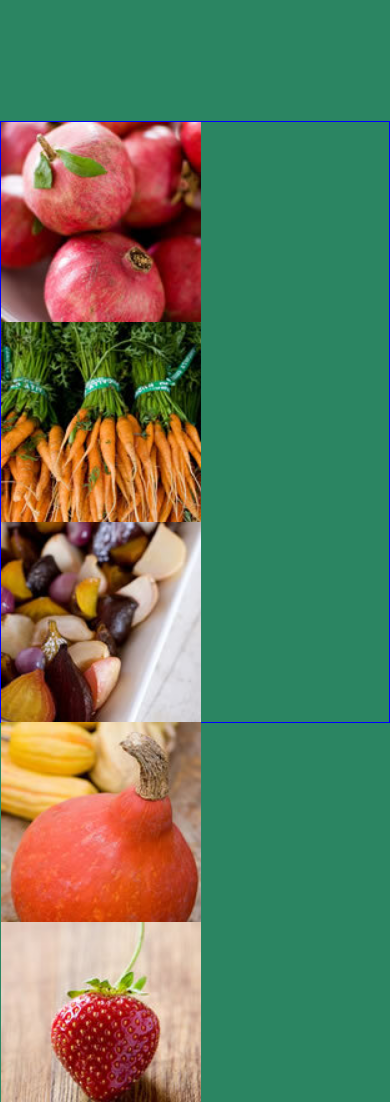
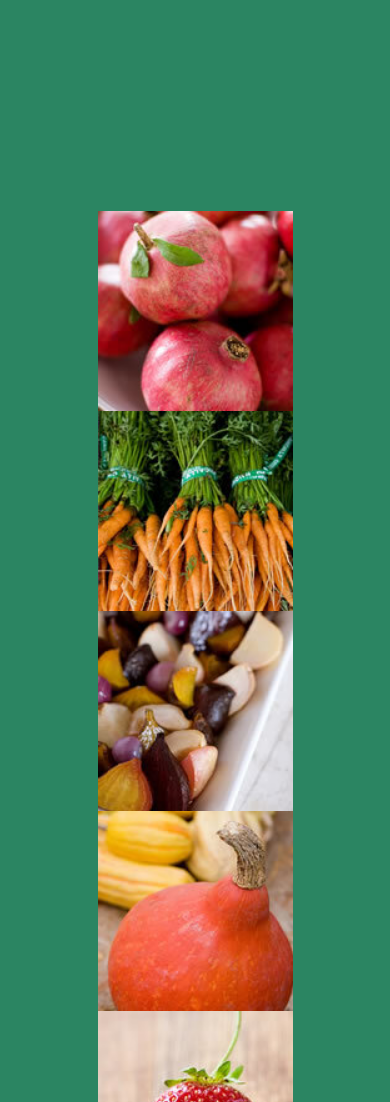
Before and after one commit to ALouKatraz/Positions, a plain HTML site: page index.html in a window 390 px wide. Shown: the top 1102 px of the page. Drawn offline with Linux system fonts and the light colour scheme.

Commit message:
Modification -> responsive

```diff
--- a/CSS/style.css
+++ b/CSS/style.css
@@ -17,9 +17,8 @@ body{
     background: rgb(43, 133, 98);
 }
 section{
-    border: blue 1px solid;
-    width: 600px;
-    height: 600px;
+    width: 50%;
+    height: 50%;
     display: flex ;
     flex-wrap: wrap;
 }
```
